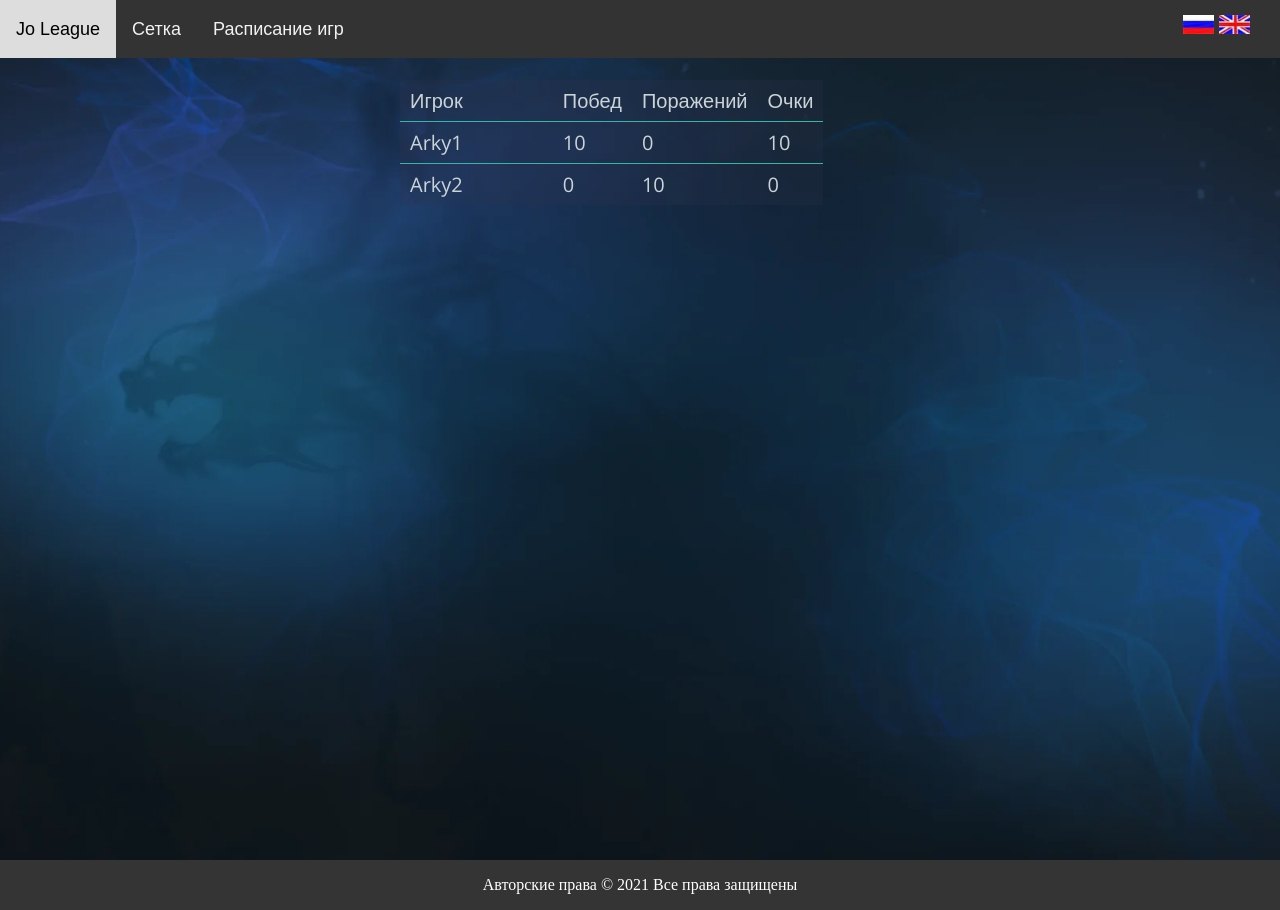
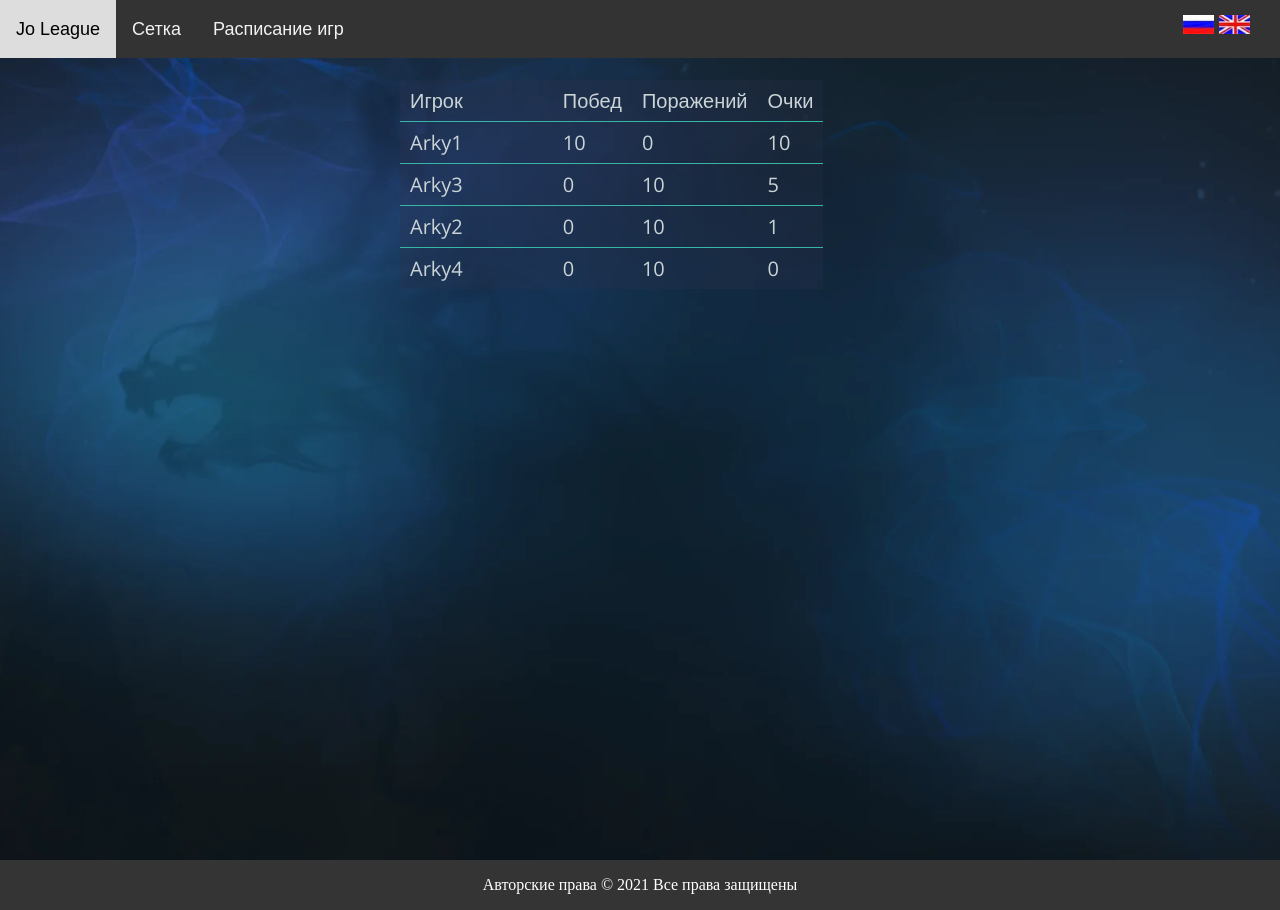
Before and after one commit to JoGlobalLeague/site, a Jekyll site: the page built from teams.html, in a window 1280 px wide. Built offline with Jekyll 4.4.1, drawn with Linux system fonts in a browser that asks for light colours.

Commit message:
Сортировка команд по счёту

```diff
--- a/_data/teams.yml
+++ b/_data/teams.yml
@@ -6,4 +6,14 @@
 - player: 'Arky2'
   wins: '0'
   loses: '10'
+  score: '1'
+
+- player: 'Arky3'
+  wins: '0'
+  loses: '10'
+  score: '5'
+
+- player: 'Arky4'
+  wins: '0'
+  loses: '10'
   score: '0'
--- a/teams.html
+++ b/teams.html
@@ -11,7 +11,8 @@ title: Сетка
 				<td>Поражений</td>
 				<td>Очки</td>
 			</tr>
-		{% for item in site.data.teams %}
+		{% assign teams = site.data.teams | sort: 'score' | reverse %}
+		{% for item in teams %}
 			<tr>
 				<td>{{ item.player }}</td>
 				<td>{{ item.wins }}</td>
```
